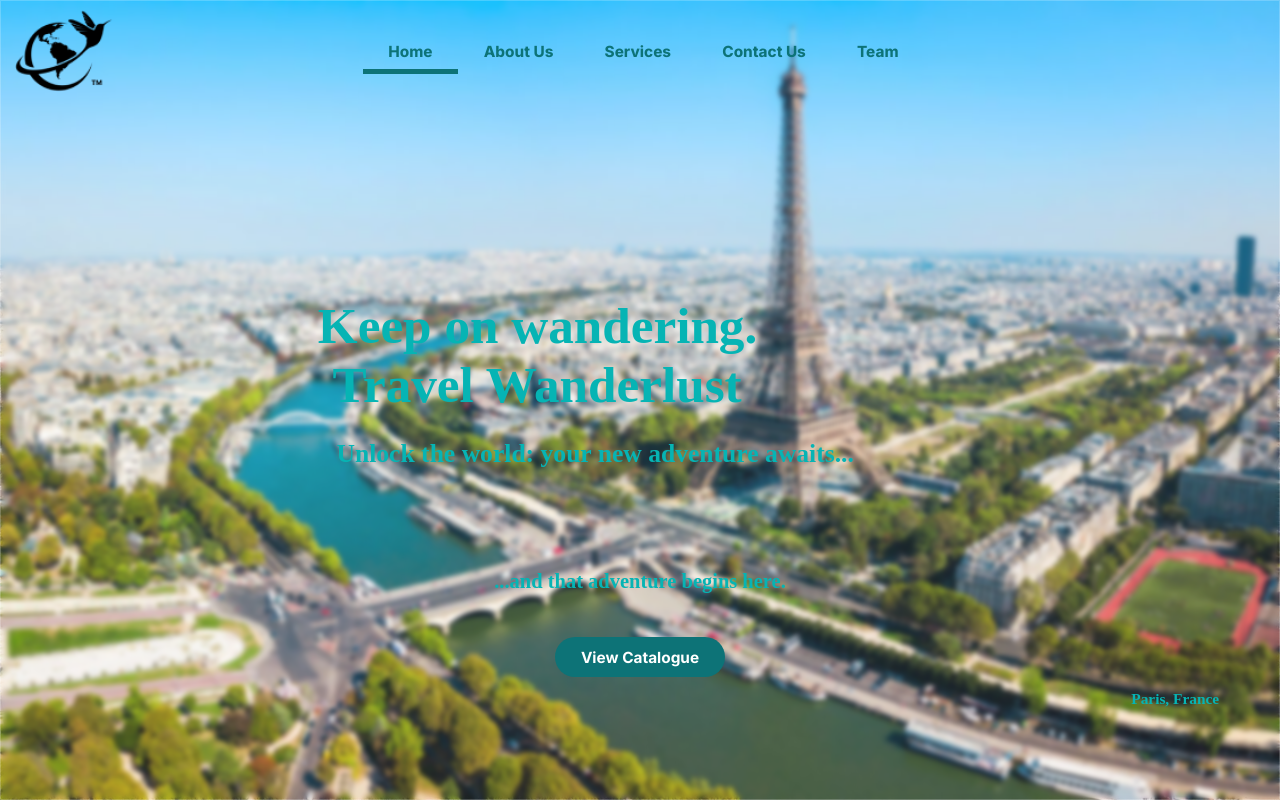
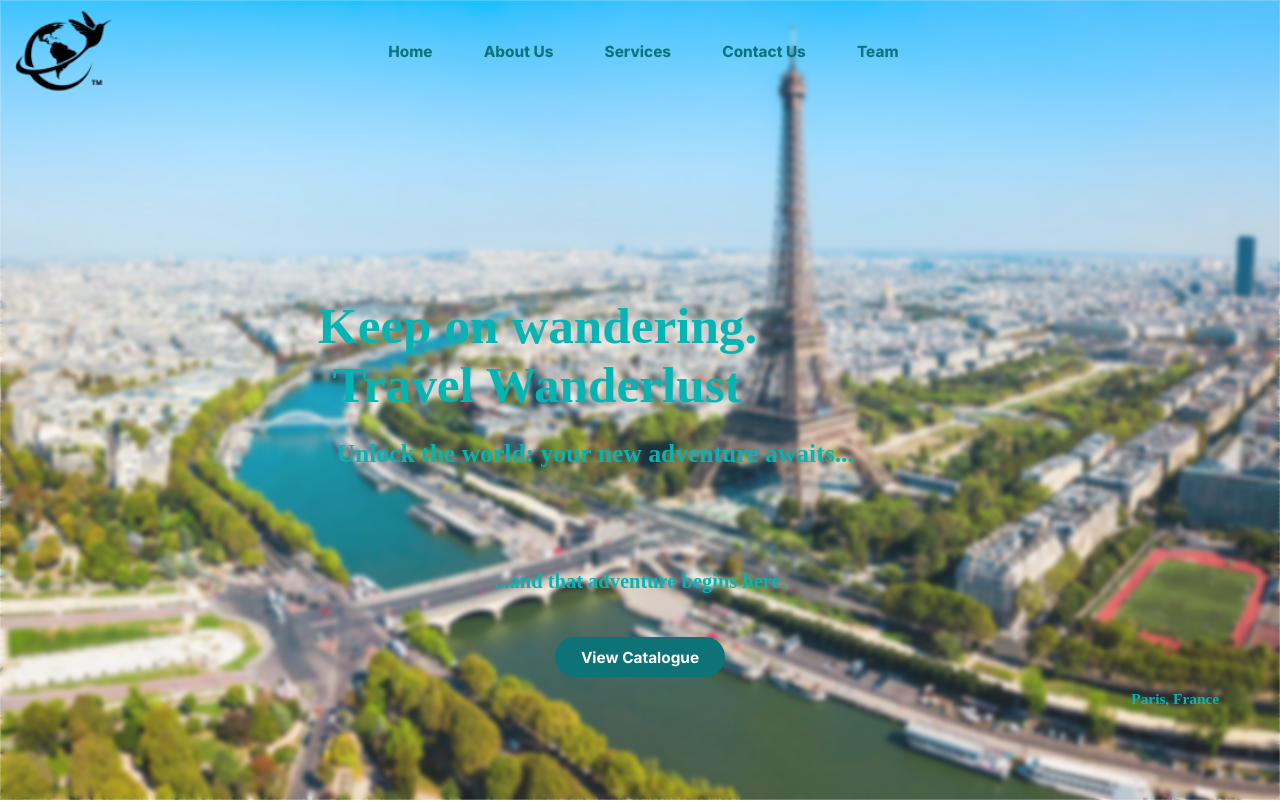
Before and after one commit to kimwakinjinu/Wonderlust-Adventures, a plain HTML site: page index.html in a window 1280 px wide. Shown: the top 802 px of the page. Drawn offline with Linux system fonts and the light colour scheme; a web font is replaced by a local one.

Commit message:
Remove the Current page class

```diff
--- a/index.html
+++ b/index.html
@@ -33,7 +33,7 @@
                 <img class="icon" src="images/Component 1.png" alt="Wanderlust&trade;">
             </a>
             <ul>
-                <li><a class="current-page" href="index.html">Home</a></li>
+                <li><a href="index.html">Home</a></li>
                 <li><a href="#about-us">About Us</a></li>
                 <li><a href="#services">Services</a></li>
                 <li><a href="#contacts">Contact Us</a></li>
```
